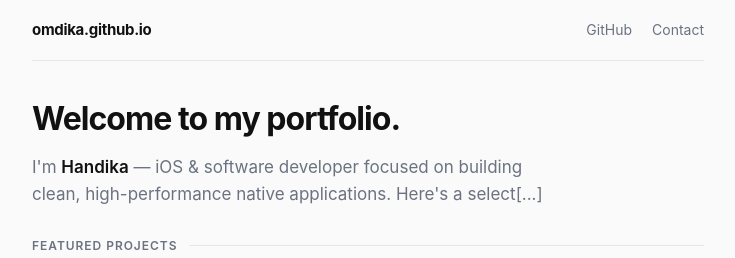
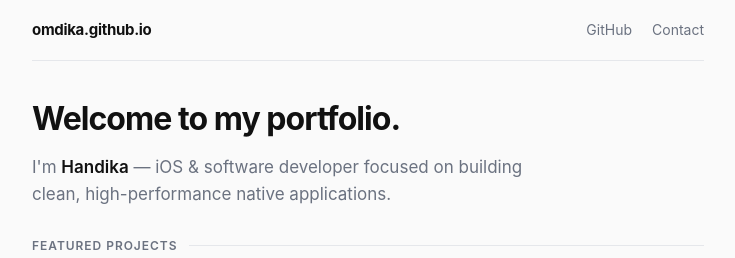
Before and after one commit to omdika/omdika.github.io, a plain HTML site: page index.html in a window 1280 px wide. Shown: the top 258 px of the page, without its empty margins (272-1007 px from the left). Drawn offline with Linux system fonts and the light colour scheme.

Commit message:
Update hero section content in index.html
Removed incomplete sentence from the hero section.

```diff
--- a/index.html
+++ b/index.html
@@ -54,7 +54,7 @@
       <a href="https://omdika.github.io" class="logo">omdika.github.io</a>
       <div class="nav-links"><a href="https://github.com/omdika" target="_blank" rel="noopener">GitHub</a><a href="mailto:aswarhan@gmail.com">Contact</a></div>
     </nav>
-    <section class="hero"><h1>Welcome to my portfolio.</h1><p>I'm <strong>Handika</strong> — iOS & software developer focused on building clean, high-performance native applications. Here's a select[...]
+    <section class="hero"><h1>Welcome to my portfolio.</h1><p>I'm <strong>Handika</strong> — iOS & software developer focused on building clean, high-performance native applications.
     <div class="section-label">Featured Projects</div>
 
     <article class="card">
```
